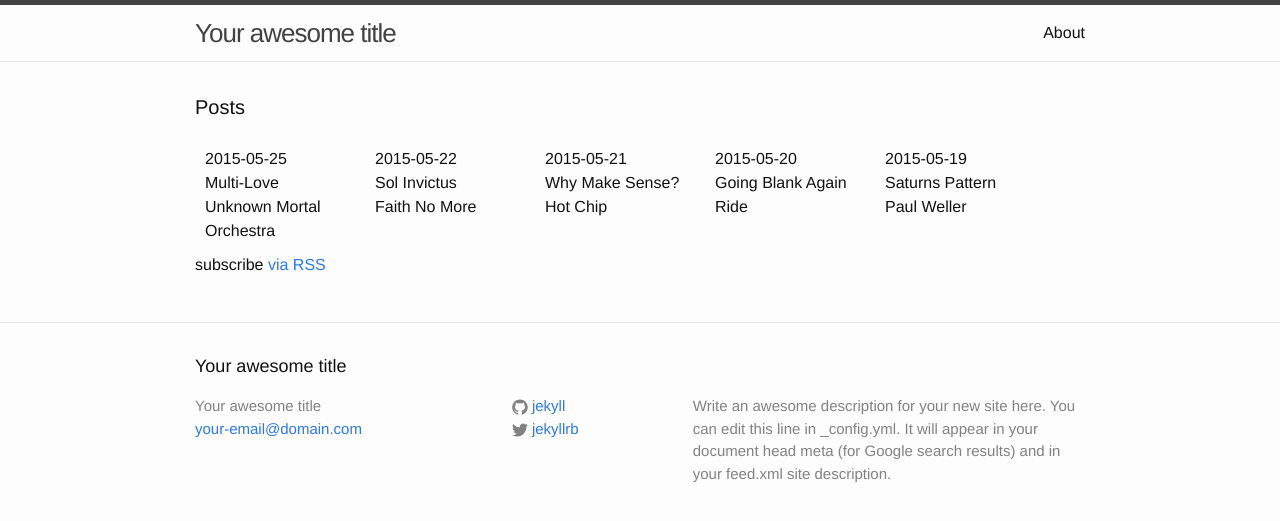
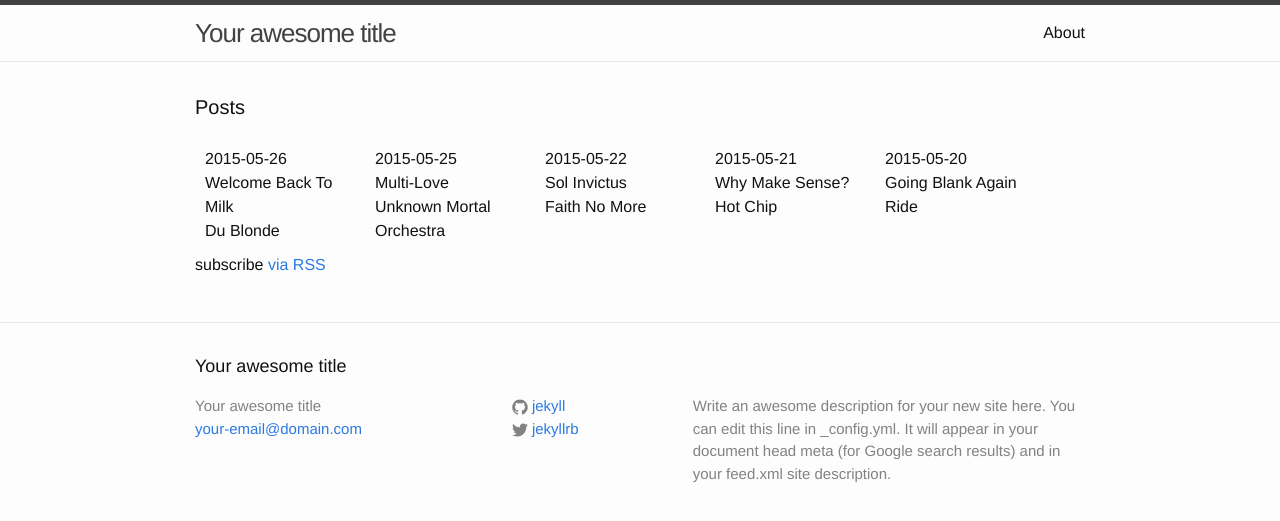
Before and after one commit to karaken12/bbc6musicaotd, a Jekyll site: the page built from site/index.html, in a window 1280 px wide. Shown: the top 521 px of the page. Built offline with Jekyll 4.4.1, drawn with Linux system fonts in a browser that asks for light colours.

Commit message:
Album for 2015-05-26.

```diff
--- a/site/_data/year/2015.yml
+++ b/site/_data/year/2015.yml
@@ -482,3 +482,8 @@
   title: Multi-Love
   twitter: https://twitter.com/BBC6Music/status/602743029070438401
   spotify-id: 587Clxxo1i5flgjvS52bEC
+- date: 2015-05-26
+  artist: Du Blonde
+  title: Welcome Back To Milk
+  twitter: https://twitter.com/BBC6Music/status/603201690645442560
+  spotify-id: 2DMBNB5q3znke6bqeOrAKr
```
